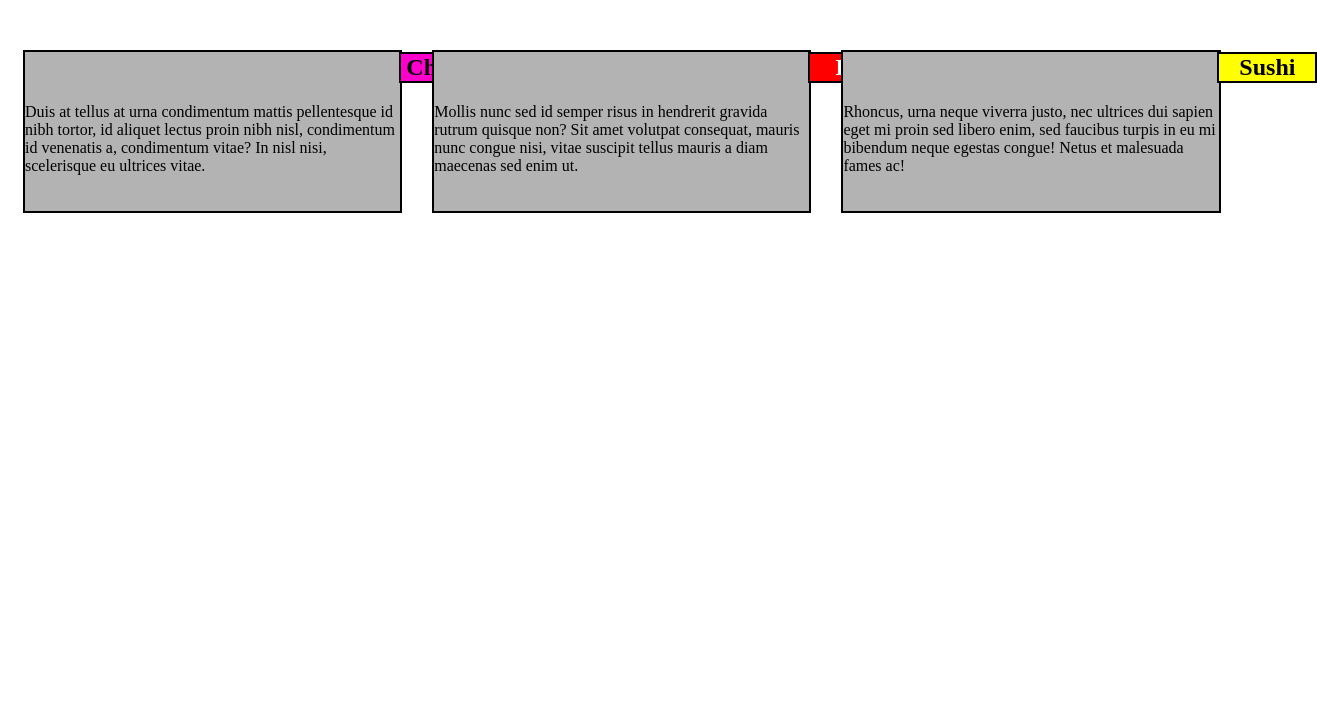
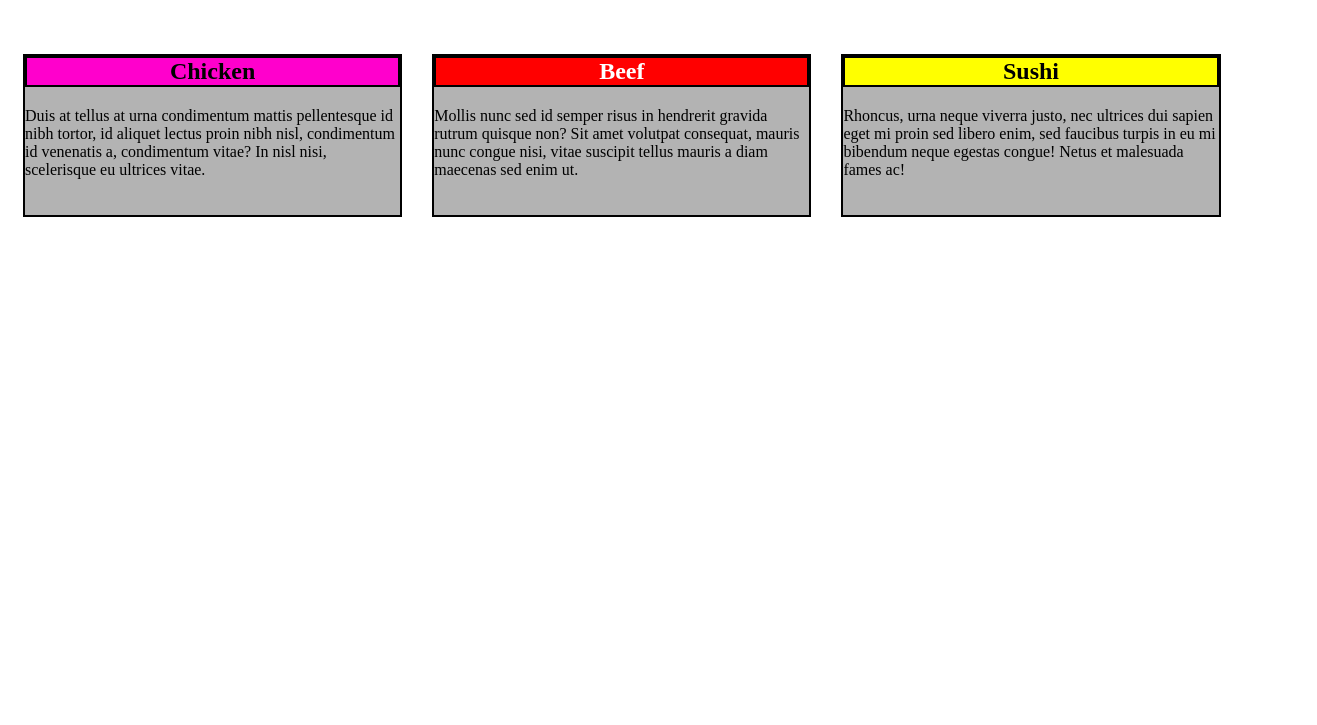
Before and after one commit to weicaiteo/module-test, a plain HTML site: page index.html in a window 1280 px wide. Shown: the part 75-800 px from the top of the page, 1317 px wide, since content can reach past the window. Drawn offline with Linux system fonts and the light colour scheme.

Commit message:
Update stylesheet.css

```diff
--- a/stylesheets/stylesheet.css
+++ b/stylesheets/stylesheet.css
@@ -3,6 +3,7 @@
 
 h1{
   text-align:center;
+  border: 2px solid black;
 }
 h2 {
   border:2px solid #000000;
@@ -32,9 +33,7 @@ p{
 }
 
 #chicken{
-  position:relative;
-  left:374px;
-  width:100px;
+
   text-align:center;
   background:#FF00CC;
 }
@@ -42,17 +41,13 @@ p{
 
 
 #beef{
-  position:relative;
-  left:374px;
-  width:100px;
+
   text-align:center;
   color:#FFFFFF;
   background:#FF0000;
 }
 #sushi{
-  position:relative;
-  left:374px;
-  width:100px;
+
   text-align:center;
   background:#FFFF00;
 }
```
